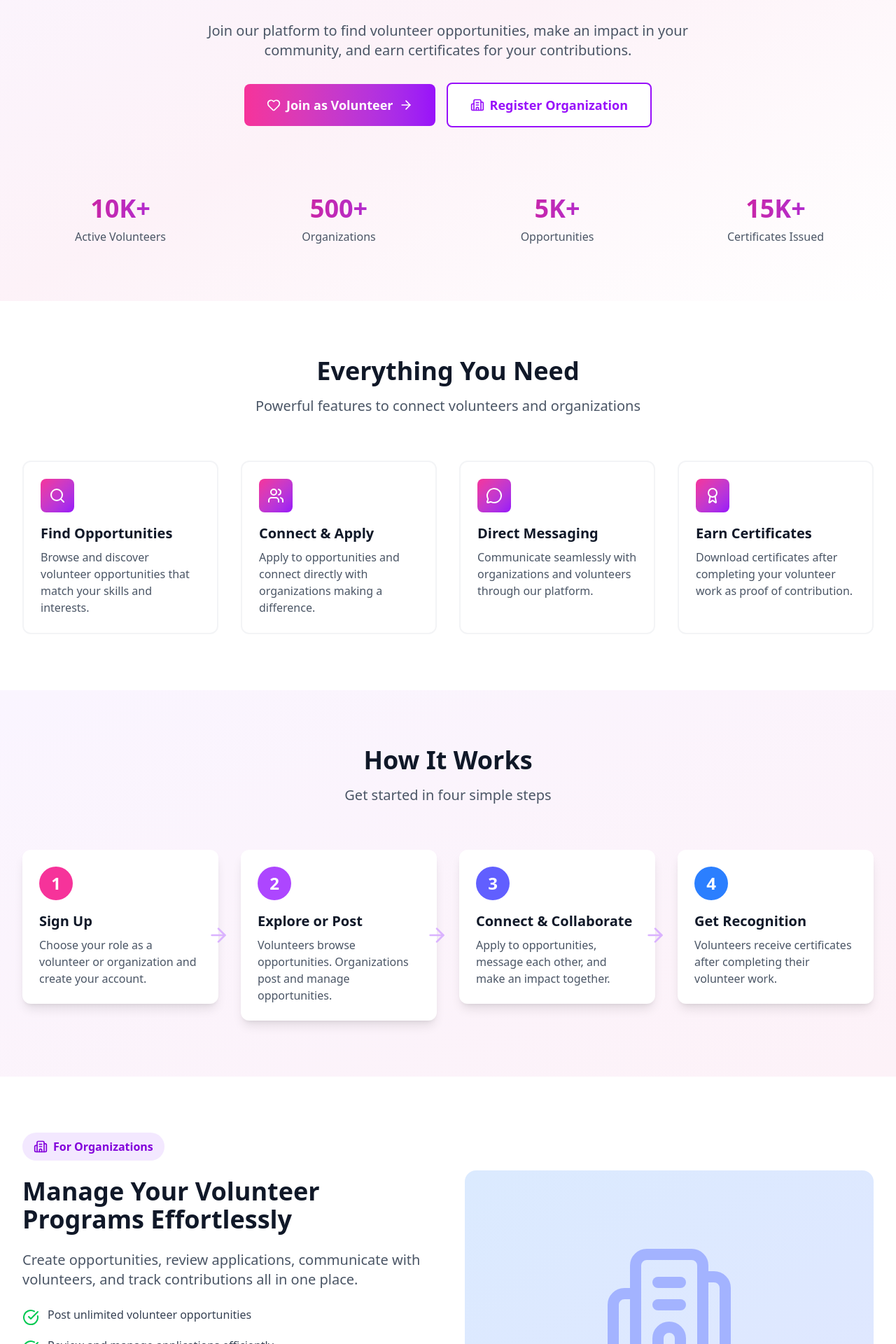
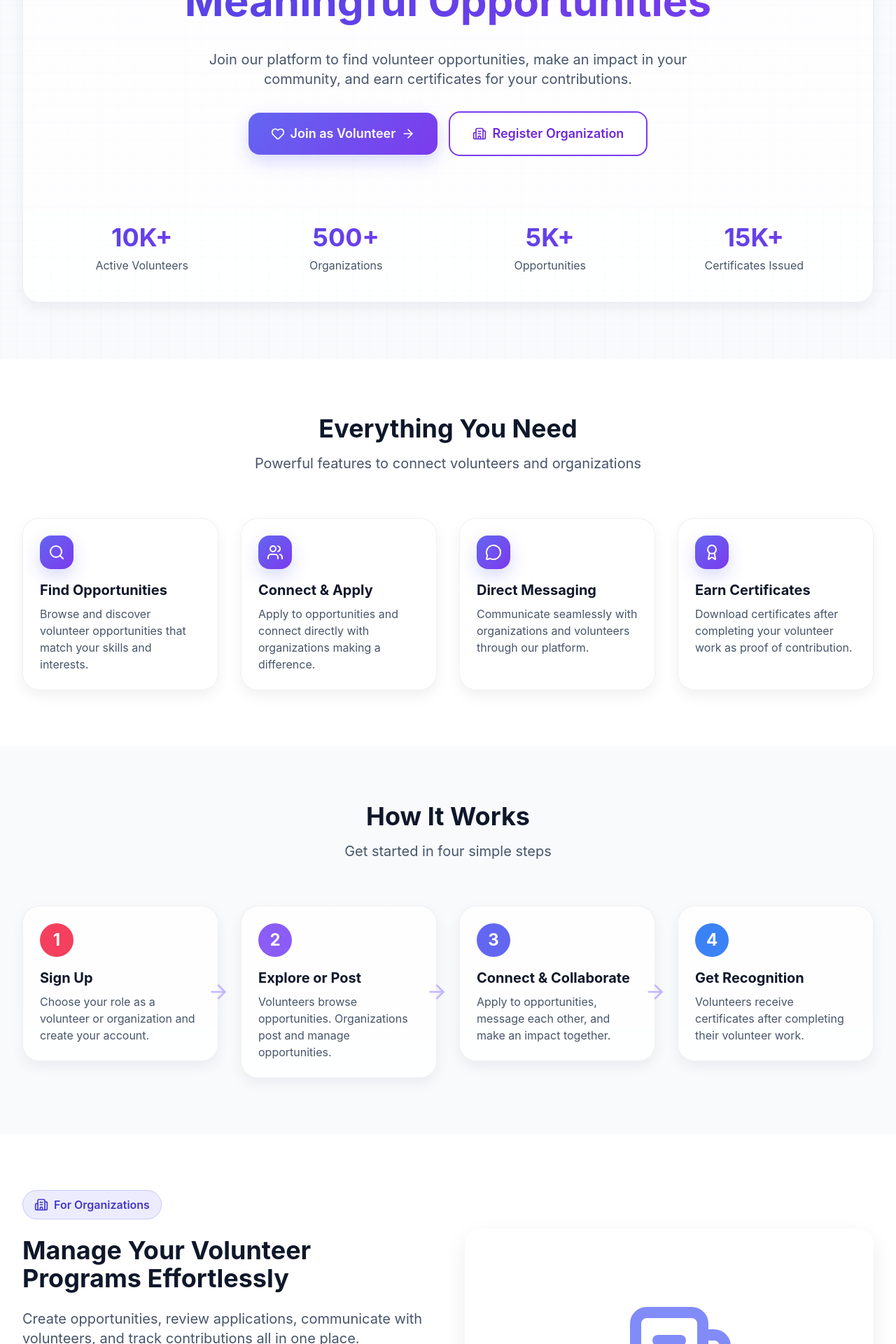
Before and after one commit to santiirai/VolunteerMatchingPlatform, a React app in the folder frontend/: page / in a window 1280 px wide. Shown: the part 280-2200 px from the top of the page at 70% size. Built offline with nearby package versions, Linux system fonts and the light colour scheme; the HTML template or start-up script is replaced by a standard one.

Commit message:
frontend update

```diff
--- a/frontend/src/index.css
+++ b/frontend/src/index.css
@@ -1 +1,154 @@
 @import "tailwindcss";
+@import url("https://fonts.googleapis.com/css2?family=Inter:wght@400;500;600;700;800&display=swap");
+
+@theme {
+  --font-sans: "Inter", ui-sans-serif, system-ui, -apple-system, "Segoe UI", Roboto, "Helvetica Neue", Arial, "Noto Sans", "Apple Color Emoji", "Segoe UI Emoji";
+
+  --radius-sm: 0.5rem;
+  --radius-md: 1rem;
+  --radius-lg: 1.5rem;
+  --radius-xl: 2rem;
+
+  --shadow-sm: 0 8px 20px rgba(16, 24, 40, 0.06);
+  --shadow-md: 0 12px 32px rgba(16, 24, 40, 0.08);
+  --shadow-lg: 0 16px 40px rgba(16, 24, 40, 0.12);
+
+  /* Neutral palette */
+  --color-gray-50: #f8fafc;
+  --color-gray-100: #f1f5f9;
+  --color-gray-200: #e2e8f0;
+  --color-gray-300: #cbd5e1;
+  --color-gray-400: #94a3b8;
+  --color-gray-500: #64748b;
+  --color-gray-600: #475569;
+  --color-gray-700: #334155;
+  --color-gray-800: #1f2937;
+  --color-gray-900: #0f172a;
+
+  /* Brand palette (violet → indigo with teal accents) */
+  --color-purple-50: #f5f3ff;
+  --color-purple-100: #ede9fe;
+  --color-purple-200: #ddd6fe;
+  --color-purple-300: #c4b5fd;
+  --color-purple-400: #a78bfa;
+  --color-purple-500: #8b5cf6;
+  --color-purple-600: #7c3aed;
+  --color-purple-700: #6d28d9;
+  --color-purple-800: #5b21b6;
+  --color-purple-900: #4c1d95;
+
+  --color-indigo-50: #eef2ff;
+  --color-indigo-100: #e0e7ff;
+  --color-indigo-200: #c7d2fe;
+  --color-indigo-300: #a5b4fc;
+  --color-indigo-400: #818cf8;
+  --color-indigo-500: #6366f1;
+  --color-indigo-600: #4f46e5;
+  --color-indigo-700: #4338ca;
+  --color-indigo-800: #3730a3;
+  --color-indigo-900: #312e81;
+
+  --color-teal-50: #f0fdfa;
+  --color-teal-100: #ccfbf1;
+  --color-teal-200: #99f6e4;
+  --color-teal-300: #5eead4;
+  --color-teal-400: #2dd4bf;
+  --color-teal-500: #14b8a6;
+  --color-teal-600: #0d9488;
+  --color-teal-700: #0f766e;
+  --color-teal-800: #115e59;
+  --color-teal-900: #134e4a;
+
+  --color-pink-400: #fb7185;
+  --color-pink-500: #f43f5e;
+  --color-pink-600: #e11d48;
+
+  --color-blue-500: #3b82f6;
+  --color-blue-600: #2563eb;
+  --color-green-500: #22c55e;
+  --color-yellow-500: #f59e0b;
+}
+
+:root {
+  --brand-gradient: radial-gradient(1200px 600px at 10% -10%, rgba(99,102,241,0.14), transparent 40%),
+                    radial-gradient(800px 400px at 90% 0%, rgba(139,92,246,0.18), transparent 45%),
+                    radial-gradient(800px 600px at 50% 110%, rgba(20,184,166,0.12), transparent 50%);
+  --grid-overlay: linear-gradient(0deg, rgba(99,102,241,0.06) 1px, transparent 1px),
+                  linear-gradient(90deg, rgba(139,92,246,0.06) 1px, transparent 1px);
+  --grid-size: 24px;
+}
+
+html, body {
+  min-height: 100%;
+  font-family: var(--font-sans);
+  color: var(--color-gray-800);
+  background-color: var(--color-gray-50);
+}
+
+.brand-bg {
+  position: relative;
+  background-image: var(--brand-gradient);
+  background-repeat: no-repeat;
+  background-size: cover;
+}
+
+.brand-bg::before {
+  content: "";
+  position: fixed;
+  inset: 0;
+  pointer-events: none;
+  background-image: var(--grid-overlay);
+  background-size: var(--grid-size) var(--grid-size), var(--grid-size) var(--grid-size);
+  opacity: 0.3;
+}
+
+.glass {
+  background: rgba(255, 255, 255, 0.65);
+  backdrop-filter: saturate(160%) blur(16px);
+  -webkit-backdrop-filter: saturate(160%) blur(16px);
+  border: 1px solid rgba(255, 255, 255, 0.35);
+  box-shadow: var(--shadow-md);
+  border-radius: var(--radius-lg);
+}
+
+.brand-button {
+  background-image: linear-gradient(135deg, var(--color-indigo-500), var(--color-purple-600));
+  color: white;
+  border-radius: var(--radius-md);
+  box-shadow: 0 10px 24px rgba(99, 102, 241, 0.24);
+}
+.brand-button:hover {
+  filter: brightness(1.05);
+  box-shadow: 0 14px 28px rgba(99, 102, 241, 0.3);
+}
+
+.outline-button {
+  border: 2px solid var(--color-purple-600);
+  color: var(--color-purple-700);
+  border-radius: var(--radius-md);
+  background: white;
+}
+.outline-button:hover {
+  background: var(--color-purple-50);
+}
+
+.brand-badge {
+  background: rgba(99,102,241,0.12);
+  color: var(--color-indigo-700);
+  border: 1px solid rgba(99,102,241,0.25);
+  border-radius: 999px;
+}
+
+.surface {
+  background: linear-gradient(180deg, rgba(255,255,255,0.76), rgba(255,255,255,0.86));
+  border: 1px solid rgba(16, 24, 40, 0.06);
+  box-shadow: var(--shadow-sm);
+  border-radius: var(--radius-lg);
+}
+
+.stat-number {
+  background-image: linear-gradient(90deg, var(--color-indigo-600), var(--color-purple-600));
+  -webkit-background-clip: text;
+  background-clip: text;
+  color: transparent;
+}
--- a/frontend/src/pages/Landing.jsx
+++ b/frontend/src/pages/Landing.jsx
@@ -63,7 +63,7 @@ export default function LandingPage() {
     ];
 
     return (
-        <div className="min-h-screen bg-white">
+        <div className="min-h-screen brand-bg">
             {/* Navigation */}
             <nav className="fixed top-0 w-full bg-white/95 backdrop-blur-sm shadow-sm z-50">
                 <div className="max-w-7xl mx-auto px-4 sm:px-6 lg:px-8">
@@ -73,7 +73,7 @@ export default function LandingPage() {
                                 <Heart className="w-6 h-6 text-white" />
                             </div>
                             <span className="text-2xl font-bold bg-gradient-to-r from-pink-600 to-purple-600 bg-clip-text text-transparent">
-                                VolunteerHub
+                                Volunify
                             </span>
                         </div>
 
@@ -117,12 +117,12 @@ export default function LandingPage() {
             </nav>
 
             {/* Hero Section */}
-            <section className="pt-32 pb-20 px-4 sm:px-6 lg:px-8 bg-gradient-to-br from-purple-50 via-pink-50 to-white">
+            <section className="pt-32 pb-20 px-4 sm:px-6 lg:px-8">
                 <div className="max-w-7xl mx-auto">
-                    <div className="text-center space-y-8">
+                    <div className="text-center space-y-8 surface p-10">
                         <h1 className="text-5xl md:text-6xl font-bold text-gray-900 leading-tight">
                             Connect Volunteers with
-                            <span className="block bg-gradient-to-r from-pink-600 to-purple-600 bg-clip-text text-transparent">
+                            <span className="block stat-number">
                                 Meaningful Opportunities
                             </span>
                         </h1>
@@ -132,12 +132,12 @@ export default function LandingPage() {
                         </p>
 
                         <div className="flex flex-col sm:flex-row gap-4 justify-center items-center">
-                            <Link to="/signup" className="group bg-gradient-to-r from-pink-500 to-purple-600 text-white px-8 py-4 rounded-lg font-semibold text-lg hover:shadow-xl transform hover:scale-105 transition-all duration-200 flex items-center space-x-2">
+                            <Link to="/signup" className="group brand-button px-8 py-4 font-semibold text-lg hover:shadow-xl transform hover:scale-105 transition-all duration-200 flex items-center space-x-2">
                                 <Heart className="w-5 h-5" />
                                 <span>Join as Volunteer</span>
                                 <ArrowRight className="w-5 h-5 group-hover:translate-x-1 transition-transform" />
                             </Link>
-                            <Link to="/signup" className="group bg-white text-purple-600 border-2 border-purple-600 px-8 py-4 rounded-lg font-semibold text-lg hover:bg-purple-50 transition-all duration-200 flex items-center space-x-2">
+                            <Link to="/signup" className="group outline-button px-8 py-4 font-semibold text-lg transition-all duration-200 flex items-center space-x-2">
                                 <Building2 className="w-5 h-5" />
                                 <span>Register Organization</span>
                             </Link>
@@ -147,7 +147,7 @@ export default function LandingPage() {
                         <div className="grid grid-cols-2 md:grid-cols-4 gap-8 pt-16">
                             {stats.map((stat, index) => (
                                 <div key={index} className="text-center">
-                                    <div className="text-3xl md:text-4xl font-bold bg-gradient-to-r from-pink-600 to-purple-600 bg-clip-text text-transparent">
+                                    <div className="text-3xl md:text-4xl font-bold stat-number">
                                         {stat.number}
                                     </div>
                                     <div className="text-gray-600 mt-2">{stat.label}</div>
@@ -176,9 +176,9 @@ export default function LandingPage() {
                             return (
                                 <div
                                     key={index}
-                                    className="group p-6 rounded-xl border-2 border-gray-100 hover:border-purple-200 hover:shadow-xl transition-all duration-300 hover:scale-105"
+                                    className="group p-6 surface hover:shadow-xl transition-all duration-300 hover:scale-105"
                                 >
-                                    <div className="w-12 h-12 bg-gradient-to-br from-pink-500 to-purple-600 rounded-lg flex items-center justify-center mb-4 group-hover:scale-110 transition-transform">
+                                    <div className="w-12 h-12 brand-button rounded-md flex items-center justify-center mb-4 group-hover:scale-110 transition-transform">
                                         <Icon className="w-6 h-6 text-white" />
                                     </div>
                                     <h3 className="text-xl font-bold text-gray-900 mb-2">{feature.title}</h3>
@@ -191,7 +191,7 @@ export default function LandingPage() {
             </section>
 
             {/* How It Works Section */}
-            <section id="how-it-works" className="py-20 px-4 sm:px-6 lg:px-8 bg-gradient-to-br from-purple-50 to-pink-50">
+            <section id="how-it-works" className="py-20 px-4 sm:px-6 lg:px-8">
                 <div className="max-w-7xl mx-auto">
                     <div className="text-center mb-16">
                         <h2 className="text-4xl font-bold text-gray-900 mb-4">
@@ -205,7 +205,7 @@ export default function LandingPage() {
                     <div className="grid md:grid-cols-2 lg:grid-cols-4 gap-8">
                         {howItWorks.map((item, index) => (
                             <div key={index} className="relative">
-                                <div className="bg-white p-6 rounded-xl shadow-lg hover:shadow-xl transition-shadow">
+                                <div className="surface p-6 hover:shadow-xl transition-shadow">
                                     <div className={`w-12 h-12 ${item.color} rounded-full flex items-center justify-center text-white text-2xl font-bold mb-4`}>
                                         {item.step}
                                     </div>
@@ -228,7 +228,7 @@ export default function LandingPage() {
                 <div className="max-w-7xl mx-auto">
                     <div className="grid md:grid-cols-2 gap-12 items-center">
                         <div className="space-y-6">
-                            <div className="inline-flex items-center space-x-2 bg-purple-100 text-purple-700 px-4 py-2 rounded-full">
+                            <div className="inline-flex items-center space-x-2 brand-badge px-4 py-2 rounded-full">
                                 <Building2 className="w-5 h-5" />
                                 <span className="font-semibold">For Organizations</span>
                             </div>
@@ -257,13 +257,13 @@ export default function LandingPage() {
                                     <span className="text-gray-700">Issue certificates to volunteers</span>
                                 </li>
                             </ul>
-                            <Link to="/signup" className="inline-block bg-gradient-to-r from-blue-500 to-indigo-600 text-white px-8 py-4 rounded-lg font-semibold text-lg hover:shadow-xl transform hover:scale-105 transition-all duration-200">
+                            <Link to="/signup" className="inline-block brand-button px-8 py-4 font-semibold text-lg hover:shadow-xl transform hover:scale-105 transition-all duration-200">
                                 Register Your Organization
                             </Link>
                         </div>
                         <div className="relative">
-                            <div className="bg-gradient-to-br from-blue-100 to-indigo-100 rounded-2xl p-8 h-96 flex items-center justify-center">
-                                <Building2 className="w-48 h-48 text-indigo-300" />
+                            <div className="glass rounded-2xl p-8 h-96 flex items-center justify-center">
+                                <Building2 className="w-48 h-48 text-indigo-400" />
                             </div>
                         </div>
                     </div>
@@ -271,16 +271,16 @@ export default function LandingPage() {
             </section>
 
             {/* For Volunteers Section */}
-            <section className="py-20 px-4 sm:px-6 lg:px-8 bg-gradient-to-br from-pink-50 to-purple-50">
+            <section className="py-20 px-4 sm:px-6 lg:px-8">
                 <div className="max-w-7xl mx-auto">
                     <div className="grid md:grid-cols-2 gap-12 items-center">
                         <div className="relative order-2 md:order-1">
-                            <div className="bg-gradient-to-br from-pink-100 to-rose-100 rounded-2xl p-8 h-96 flex items-center justify-center">
-                                <Heart className="w-48 h-48 text-rose-300" />
+                            <div className="glass rounded-2xl p-8 h-96 flex items-center justify-center">
+                                <Heart className="w-48 h-48 text-pink-400" />
                             </div>
                         </div>
                         <div className="space-y-6 order-1 md:order-2">
-                            <div className="inline-flex items-center space-x-2 bg-pink-100 text-pink-700 px-4 py-2 rounded-full">
+                            <div className="inline-flex items-center space-x-2 brand-badge px-4 py-2 rounded-full">
                                 <Heart className="w-5 h-5" />
                                 <span className="font-semibold">For Volunteers</span>
                             </div>
@@ -309,7 +309,7 @@ export default function LandingPage() {
                                     <span className="text-gray-700">Download certificates after completion</span>
                                 </li>
                             </ul>
-                            <Link to="/signup" className="inline-block bg-gradient-to-r from-pink-500 to-rose-600 text-white px-8 py-4 rounded-lg font-semibold text-lg hover:shadow-xl transform hover:scale-105 transition-all duration-200">
+                            <Link to="/signup" className="inline-block brand-button px-8 py-4 font-semibold text-lg hover:shadow-xl transform hover:scale-105 transition-all duration-200">
                                 Start Volunteering Today
                             </Link>
                         </div>
@@ -318,19 +318,19 @@ export default function LandingPage() {
             </section>
 
             {/* CTA Section */}
-            <section className="py-20 px-4 sm:px-6 lg:px-8 bg-gradient-to-r from-pink-500 via-purple-500 to-indigo-600">
+            <section className="py-20 px-4 sm:px-6 lg:px-8">
                 <div className="max-w-4xl mx-auto text-center space-y-8">
                     <h2 className="text-4xl md:text-5xl font-bold text-white">
                         Ready to Make a Difference?
                     </h2>
-                    <p className="text-xl text-white/90">
+                    <p className="text-xl text-gray-700">
                         Join thousands of volunteers and organizations creating positive change in communities.
                     </p>
                     <div className="flex flex-col sm:flex-row gap-4 justify-center">
-                        <Link to="/signup" className="bg-white text-purple-600 px-8 py-4 rounded-lg font-semibold text-lg hover:shadow-xl transform hover:scale-105 transition-all duration-200">
+                        <Link to="/signup" className="outline-button px-8 py-4 font-semibold text-lg hover:shadow-xl transform hover:scale-105 transition-all duration-200">
                             Sign Up Now
                         </Link>
-                        <button className="bg-transparent border-2 border-white text-white px-8 py-4 rounded-lg font-semibold text-lg hover:bg-white/10 transition-all duration-200">
+                        <button className="outline-button px-8 py-4 font-semibold text-lg hover:bg-purple-50 transition-all duration-200">
                             Learn More
                         </button>
                     </div>
@@ -346,7 +346,7 @@ export default function LandingPage() {
                                 <div className="w-10 h-10 bg-gradient-to-br from-pink-500 to-purple-600 rounded-lg flex items-center justify-center">
                                     <Heart className="w-6 h-6 text-white" />
                                 </div>
-                                <span className="text-xl font-bold">VolunteerHub</span>
+                                <span className="text-xl font-bold">Volunify</span>
                             </div>
                             <p className="text-gray-400">
                                 Connecting volunteers with meaningful opportunities to create positive change.
@@ -378,7 +378,7 @@ export default function LandingPage() {
                         </div>
                     </div>
                     <div className="border-t border-gray-800 mt-12 pt-8 text-center text-gray-400">
-                        <p>&copy; 2025 VolunteerHub. All rights reserved.</p>
+                        <p>&copy; 2025 Volunify. All rights reserved.</p>
                     </div>
                 </div>
             </footer>
--- a/frontend/src/pages/Login.jsx
+++ b/frontend/src/pages/Login.jsx
@@ -90,9 +90,9 @@ export default function RoleBasedLogin() {
 
         // Redirect based on role
         if (user.role === 'VOLUNTEER') {
-          window.location.href = '/volunteer-dashboard';
+          window.location.href = '/volunteer/dashboard';
         } else if (user.role === 'ORGANIZATION') {
-          window.location.href = '/organization-dashboard';
+          window.location.href = '/organization/dashboard';
         }
       }
 
--- a/frontend/src/pages/Signup.jsx
+++ b/frontend/src/pages/Signup.jsx
@@ -121,9 +121,9 @@ export default function RoleBasedSignup() {
 
       // Redirect based on role
       if (data.data?.user?.role === 'VOLUNTEER') {
-        window.location.href = '/volunteer/dashboard';
+        window.location.href = '/volunteer-dashboard';
       } else if (data.data?.user?.role === 'ORGANIZATION') {
-        window.location.href = '/organization/dashboard';
+        window.location.href = '/organization-dashboard';
       }
 
     } catch (err) {
```
Also changed, not shown: frontend/src/components/ChatInterface.jsx (+7 -8 lines), frontend/src/pages/OrganizationDashboard.jsx (+14 -25 lines), frontend/src/pages/VolunteerDashboard.jsx (+13 -17 lines).
